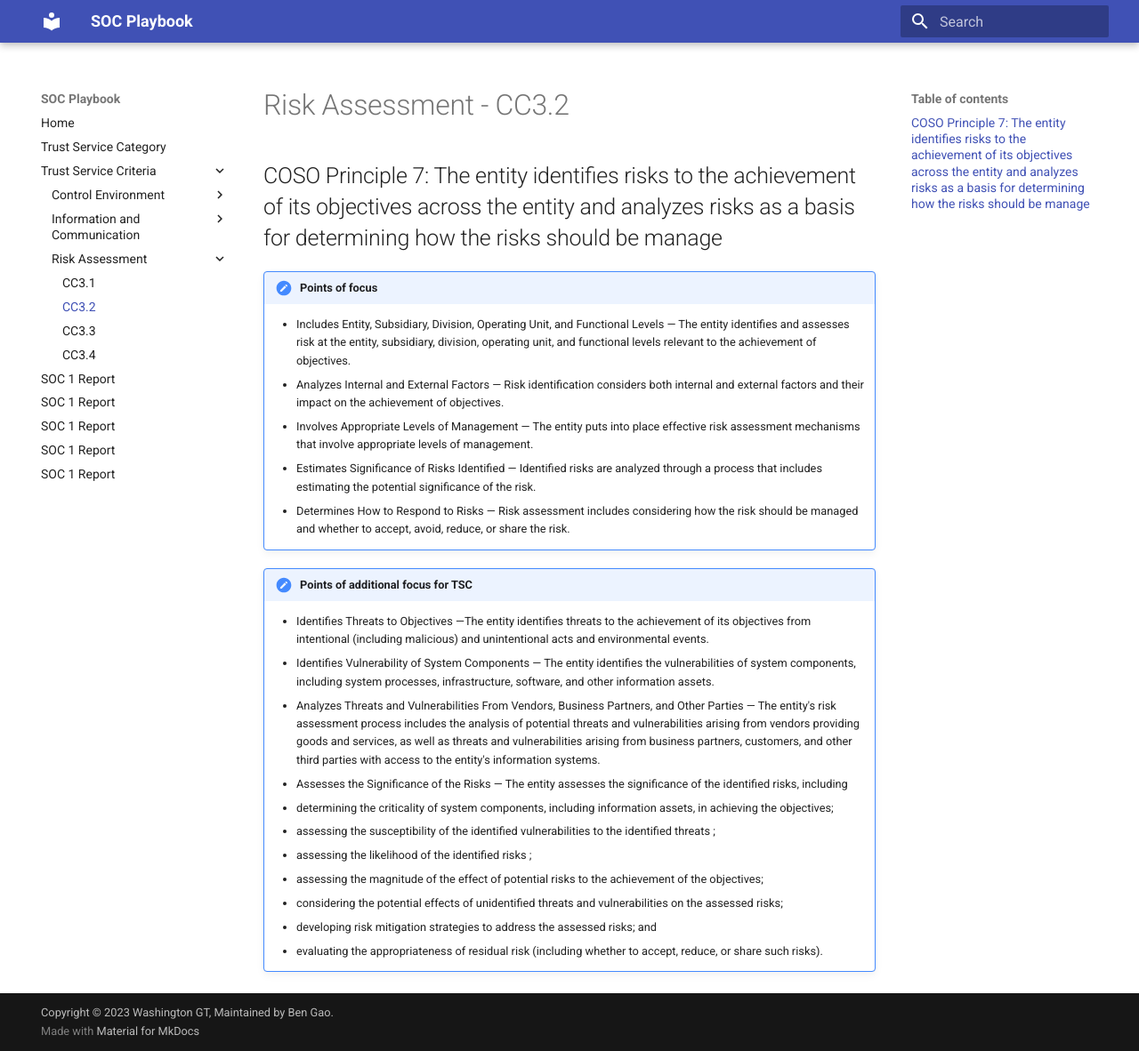
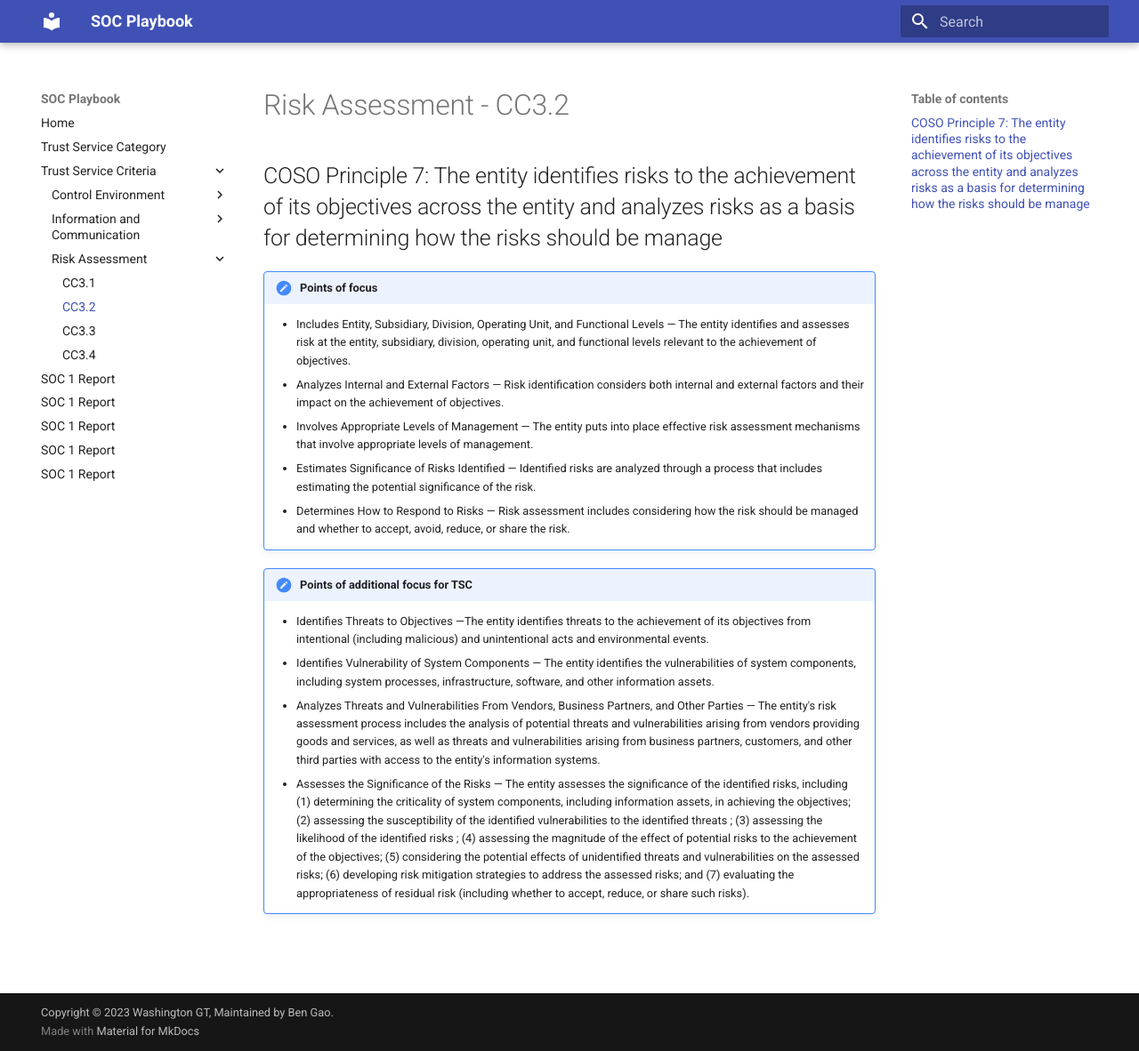
Before and after one commit to WashingtonGT/soc-playbook, an MkDocs documentation site: the page built from docs/tsc/cc3-2.md, in a window 1280 px wide and 1182 px high. Shown: the whole window at 89% size. Built offline with MkDocs 1.6.1 and Material for MkDocs 9.7.7, drawn with Linux system fonts in a browser that asks for light colours.

Commit message:
Update cc3-2.md

```diff
--- a/docs/tsc/cc3-2.md
+++ b/docs/tsc/cc3-2.md
@@ -17,10 +17,10 @@
     * Identifies Vulnerability of System Components — The entity identifies the vulnerabilities of system components, including system processes, infrastructure, software, and other information assets.
     * Analyzes Threats and Vulnerabilities From Vendors, Business Partners, and Other Parties — The entity's risk assessment process includes the analysis of potential threats and vulnerabilities arising from vendors providing goods and services, as well as threats and vulnerabilities arising from business partners, customers, and other third parties with access to the entity's information systems.
     * Assesses the Significance of the Risks — The entity assesses the significance of the identified risks, including
-      1. determining the criticality of system components, including information assets, in achieving the objectives;
-      2. assessing the susceptibility of the identified vulnerabilities to the identified threats ;
-      3. assessing the likelihood of the identified risks ;
-      4. assessing the magnitude of the effect of potential risks to the achievement of the objectives;
-      5. considering the potential effects of unidentified threats and vulnerabilities on the assessed risks;
-      6. developing risk mitigation strategies to address the assessed risks; and
-      7. evaluating the appropriateness of residual risk (including whether to accept, reduce, or share such risks).
+      (1) determining the criticality of system components, including information assets, in achieving the objectives;
+      (2) assessing the susceptibility of the identified vulnerabilities to the identified threats ;
+      (3) assessing the likelihood of the identified risks ;
+      (4) assessing the magnitude of the effect of potential risks to the achievement of the objectives;
+      (5) considering the potential effects of unidentified threats and vulnerabilities on the assessed risks;
+      (6) developing risk mitigation strategies to address the assessed risks; and
+      (7) evaluating the appropriateness of residual risk (including whether to accept, reduce, or share such risks).
```
